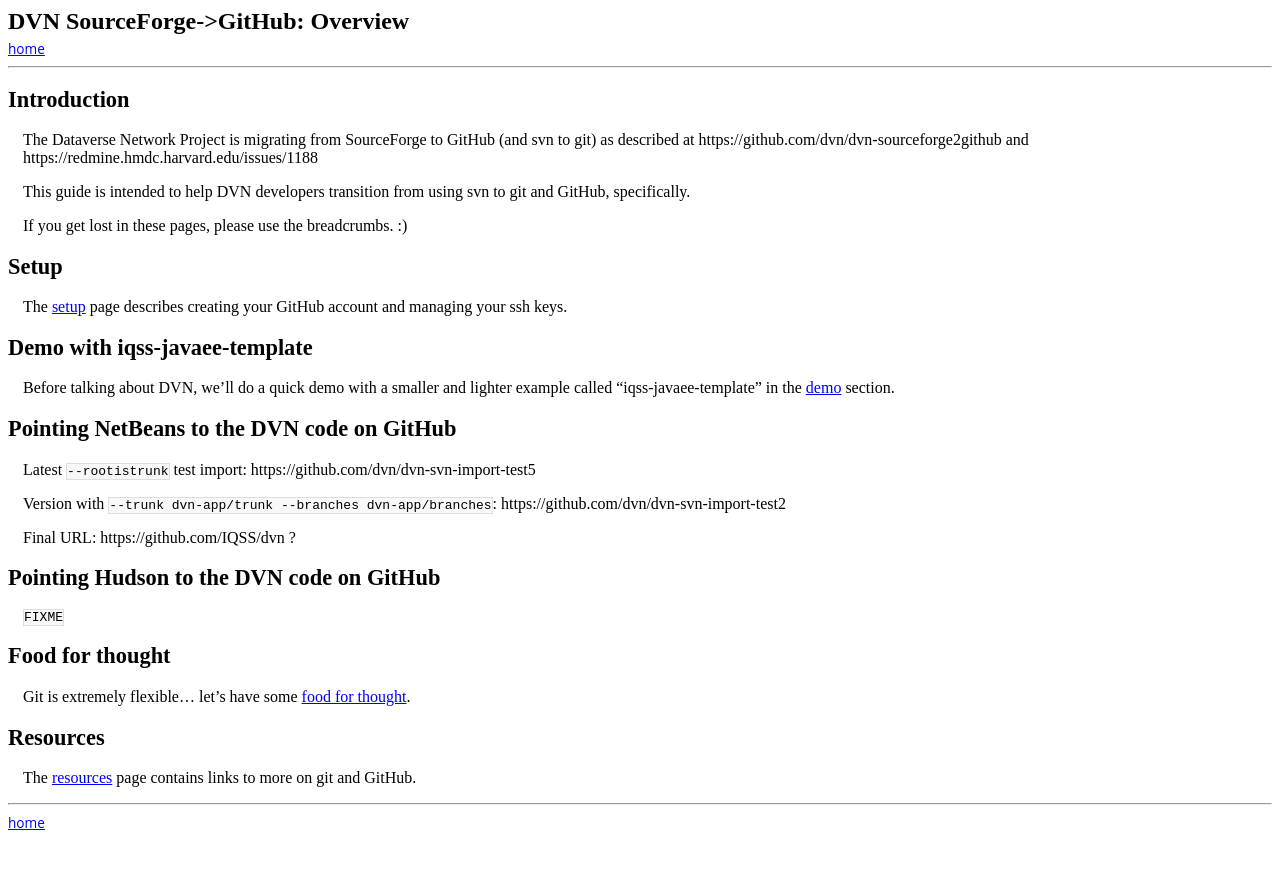
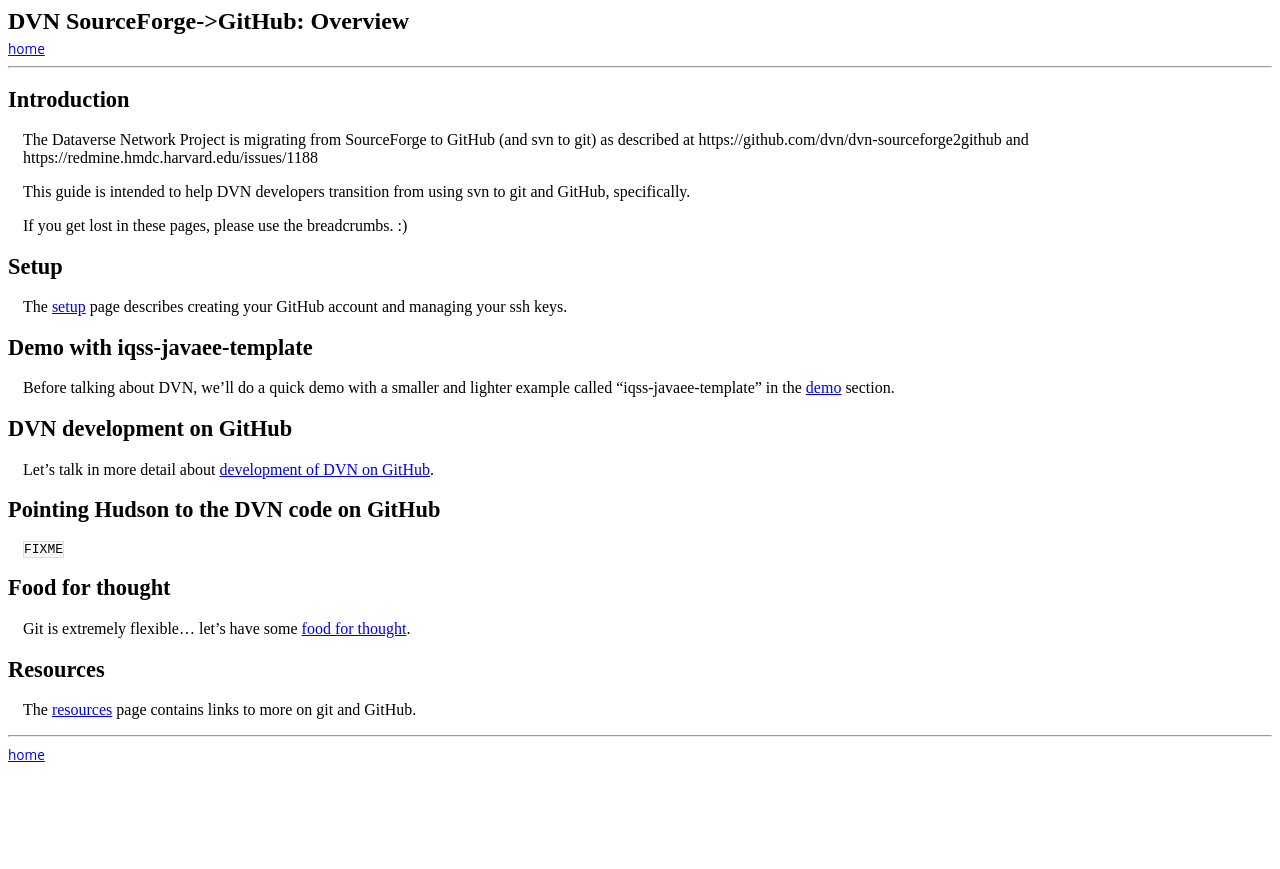
Before and after one commit to dvn/dvn-sourceforge2github, a Jekyll site: the page built from index.md, in a window 1280 px wide. Shown: the top 869 px of the page. Built offline with Jekyll 4.4.1, drawn with Linux system fonts in a browser that asks for light colours; Markdown is read by kramdown in place of the engine named in the settings.

Commit message:
split dvn-dev into own section

```diff
--- a/index.md
+++ b/index.md
@@ -18,13 +18,9 @@ The [setup](setup) page describes creating your GitHub account and managing your
 
 Before talking about DVN, we'll do a quick demo with a smaller and lighter example called "iqss-javaee-template" in the [demo](demo) section.
 
-## Pointing NetBeans to the DVN code on GitHub
+## DVN development on GitHub
 
-Latest `--rootistrunk` test import: https://github.com/dvn/dvn-svn-import-test5
-
-Version with `--trunk dvn-app/trunk --branches dvn-app/branches`: https://github.com/dvn/dvn-svn-import-test2
-
-Final URL: https://github.com/IQSS/dvn ?
+Let's talk in more detail about [development of DVN on GitHub](dvn-dev-on-github).
 
 ## Pointing Hudson to the DVN code on GitHub
 
```
Also changed, not shown: dvn-dev-on-github/index.md (added, +11 -0 lines).
